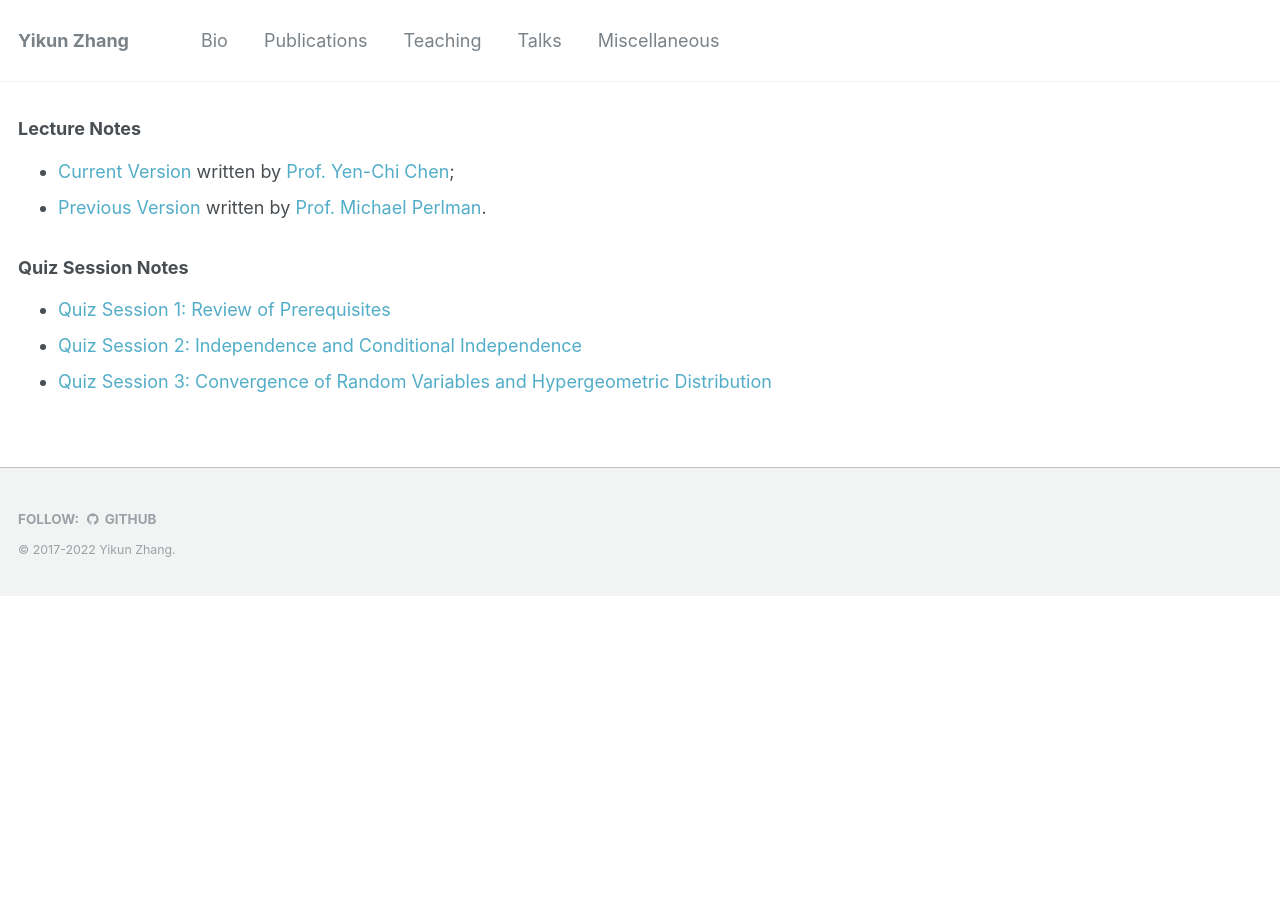
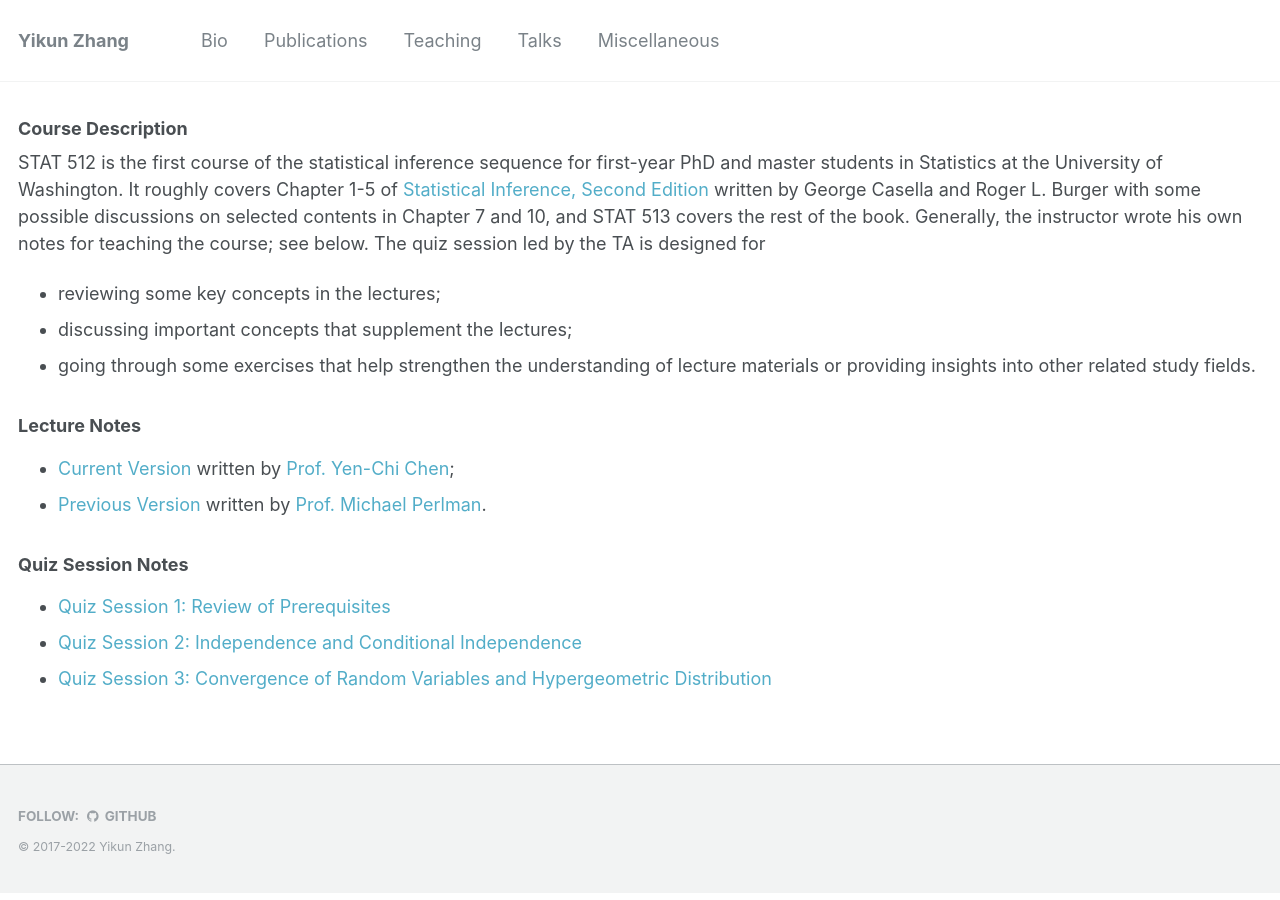
Before and after one commit to zhangyk8/zhangyk8.github.io, a Jekyll site: the page built from _teaching/stat512_uw.md, in a window 1280 px wide. Built offline with Jekyll 4.4.1, drawn with Linux system fonts in a browser that asks for light colours.

Commit message:
Update stat512_uw.md

```diff
--- a/_teaching/stat512_uw.md
+++ b/_teaching/stat512_uw.md
@@ -10,6 +10,13 @@ location: "Seattle, WA, USA"
 
 <p></p>
 
+### Course Description
+
+STAT 512 is the first course of the statistical inference sequence for first-year PhD and master students in Statistics at the University of Washington. It roughly covers Chapter 1-5 of [Statistical Inference, Second Edition]() written by George Casella and Roger L. Burger with some possible discussions on selected contents in Chapter 7 and 10, and STAT 513 covers the rest of the book. Generally, the instructor wrote his own notes for teaching the course; see below. The quiz session led by the TA is designed for
+- reviewing some key concepts in the lectures;
+- discussing important concepts that supplement the lectures;
+- going through some exercises that help strengthen the understanding of lecture materials or providing insights into other related study fields.
+
 ### Lecture Notes
 
 - <A href="http://faculty.washington.edu/yenchic/20A_stat512.html" style="color: #52adc8; text-decoration=underline"> Current Version </A> written by <A href="http://faculty.washington.edu/yenchic/index.html" style="color: #52adc8; text-decoration=underline"> Prof. Yen-Chi Chen</A>;
```
